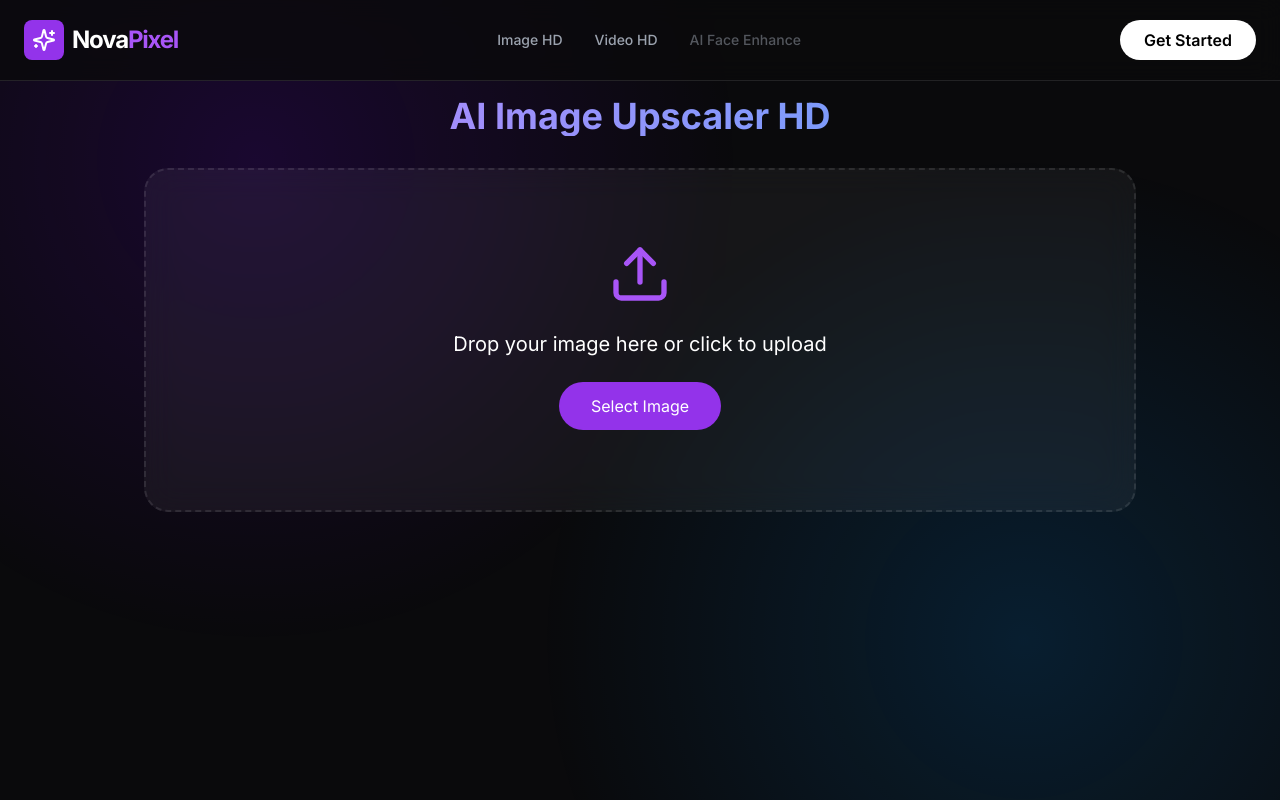
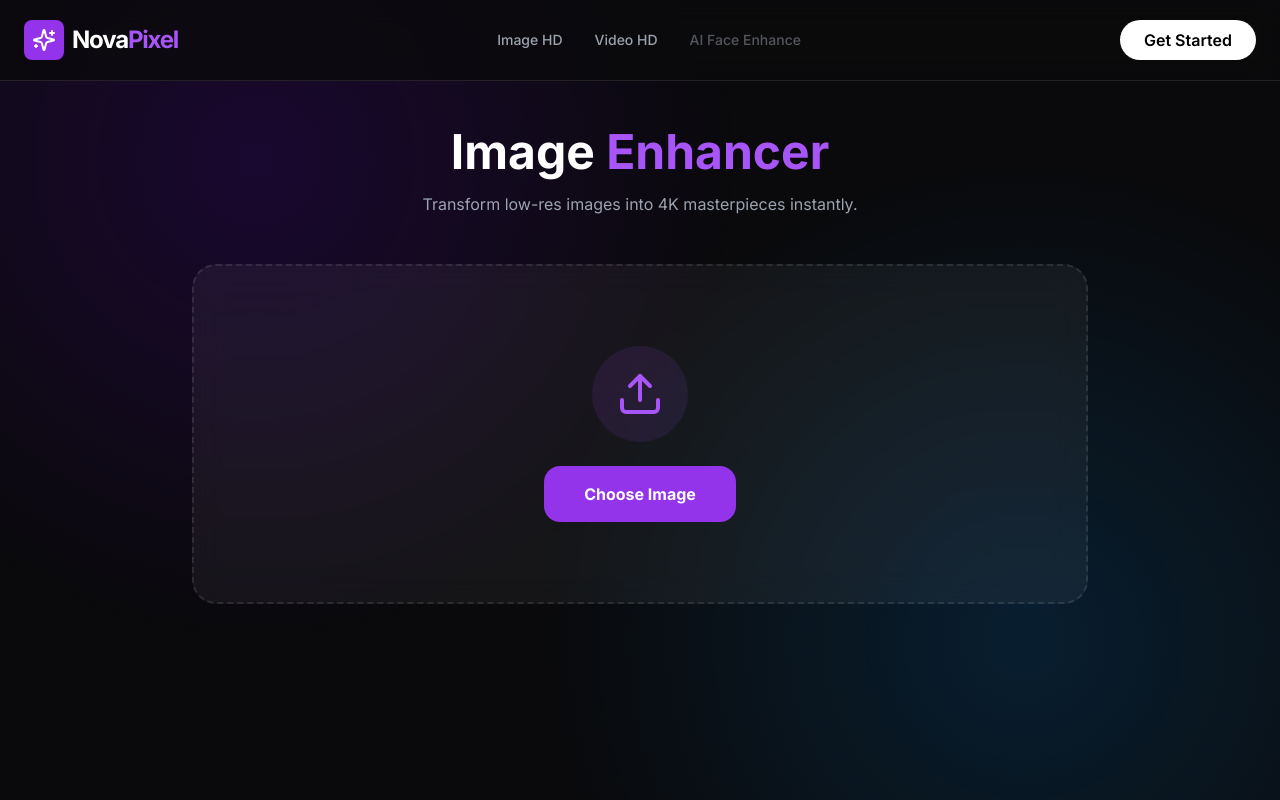
Before and after one commit to XZEERH/NovaPixel, a Next.js app: page /image-hd in a window 1280 px wide. Shown: the top 800 px of the page. Built offline with nearby package versions, Linux system fonts and the light colour scheme.

Commit message:
Update page.tsx

```diff
--- a/app/image-hd/page.tsx
+++ b/app/image-hd/page.tsx
@@ -1,67 +1,71 @@
 "use client";
-
-import { useState } from 'react';
 import { useEnhancer } from '@/hooks/useEnhancer';
-import { enhanceImage } from '@/services/ai-service';
+import { GlassCard } from '@/components/UI/GlassCard';
+import { CustomProgress } from '@/components/Progress/CustomProgress';
 import { ReactCompareSlider, ReactCompareSliderImage } from 'react-compare-slider';
-import { GlassCard } from '@/components/UI/GlassCard';
-import { ProcessingProgressBar } from '@/components/Progress/ProcessingSteps';
-import { Download, Upload, RefreshCw } from 'lucide-react';
+import { Upload, Download, RefreshCw, Wand2 } from 'lucide-react';
 
 export default function ImageHDPage() {
-  const { status, step, result, original, processFile } = useEnhancer(enhanceImage);
+  const { status, originalUrl, resultUrl, startProcessing } = useEnhancer('image');
 
-  const handleUpload = (e: React.ChangeEvent<HTMLInputElement>) => {
-    const file = e.target.files?.[0];
-    if (file) processFile(file);
+  const onFileChange = (e: React.ChangeEvent<HTMLInputElement>) => {
+    if (e.target.files?.[0]) startProcessing(e.target.files[0]);
   };
 
   return (
-    <div className="min-h-screen pt-24 pb-12 px-4 container mx-auto max-w-5xl">
-      <h1 className="text-4xl font-bold text-center mb-8 bg-gradient-to-r from-purple-400 to-blue-400 bg-clip-text text-transparent">
-        AI Image Upscaler HD
-      </h1>
+    <div className="min-h-screen pt-32 px-6 container mx-auto pb-20">
+      <div className="max-w-4xl mx-auto">
+        <div className="text-center mb-12">
+          <h1 className="text-4xl md:text-5xl font-bold mb-4">Image <span className="text-purple-500">Enhancer</span></h1>
+          <p className="text-gray-400">Transform low-res images into 4K masterpieces instantly.</p>
+        </div>
 
         {status === 'idle' && (
-        <GlassCard className="flex flex-col items-center justify-center py-20 border-dashed border-2">
-          <Upload className="w-16 h-16 text-purple-500 mb-4 animate-bounce" />
-          <p className="text-xl mb-6">Drop your image here or click to upload</p>
-          <input type="file" id="upload" hidden onChange={handleUpload} accept="image/*" />
-          <label htmlFor="upload" className="cursor-pointer bg-purple-600 hover:bg-purple-700 px-8 py-3 rounded-full transition-all">
-            Select Image
+          <GlassCard className="flex flex-col items-center py-20 border-dashed border-2 border-purple-500/20">
+            <div className="p-6 bg-purple-500/10 rounded-full mb-6">
+              <Upload size={48} className="text-purple-500" />
+            </div>
+            <input type="file" id="img-up" hidden accept="image/*" onChange={onFileChange} />
+            <label htmlFor="img-up" className="bg-purple-600 hover:bg-purple-700 px-10 py-4 rounded-2xl font-bold cursor-pointer transition-all">
+              Choose Image
             </label>
           </GlassCard>
         )}
 
-      {status === 'processing' && (
-        <GlassCard className="text-center py-12">
-          <RefreshCw className="w-12 h-12 text-blue-400 animate-spin mx-auto mb-6" />
-          <h2 className="text-2xl font-semibold mb-4 text-white">Enhancing Your Image</h2>
-          <p className="text-gray-400 mb-8 italic">Please wait, our AI is working on every pixel...</p>
-          <ProcessingProgressBar progress={step} />
+        {(status !== 'idle' && status !== 'completed' && status !== 'error') && (
+          <GlassCard className="py-20 text-center">
+            <Wand2 className="mx-auto text-purple-500 animate-pulse mb-6" size={48} />
+            <CustomProgress status={status} />
           </GlassCard>
         )}
 
-      {status === 'done' && result && original && (
-        <div className="space-y-6">
-          <GlassCard className="p-2 overflow-hidden">
+        {status === 'completed' && resultUrl && originalUrl && (
+          <div className="space-y-8">
+            <GlassCard className="p-2 overflow-hidden bg-black">
               <ReactCompareSlider
-              itemOne={<ReactCompareSliderImage src={original} alt="Original" />}
-              itemTwo={<ReactCompareSliderImage src={result} alt="Enhanced" />}
-              className="rounded-2xl max-h-[70vh]"
+                itemOne={<ReactCompareSliderImage src={originalUrl} alt="Original" />}
+                itemTwo={<ReactCompareSliderImage src={resultUrl} alt="Enhanced" />}
+                className="h-[500px] w-full rounded-2xl"
               />
             </GlassCard>
-
             <div className="flex justify-center gap-4">
-            <button onClick={() => window.location.reload()} className="bg-white/10 hover:bg-white/20 px-6 py-3 rounded-xl transition-all">
-              Try Another
+              <button onClick={() => window.location.reload()} className="flex items-center gap-2 bg-white/5 hover:bg-white/10 px-8 py-4 rounded-2xl transition-all">
+                <RefreshCw size={20} /> Try New
               </button>
-            <a href={result} download="NovaPixel-HD.png" className="bg-gradient-to-r from-purple-600 to-blue-600 px-8 py-3 rounded-xl flex items-center gap-2 font-bold hover:scale-105 transition-all">
+              <a href={resultUrl} target="_blank" download className="flex items-center gap-2 bg-purple-600 hover:bg-purple-700 px-10 py-4 rounded-2xl font-bold transition-all shadow-[0_0_20px_rgba(168,85,247,0.4)]">
                 <Download size={20} /> Download HD
               </a>
             </div>
           </div>
         )}
+
+        {status === 'error' && (
+          <GlassCard className="text-center py-20">
+            <p className="text-red-400 mb-6 font-medium">Failed to process image. Please try again.</p>
+            <button onClick={() => window.location.reload()} className="bg-white/10 px-8 py-3 rounded-xl">Retry</button>
+          </GlassCard>
+        )}
+      </div>
     </div>
   );
 }
```
Lines whose indentation alone changed are shown as unchanged.
